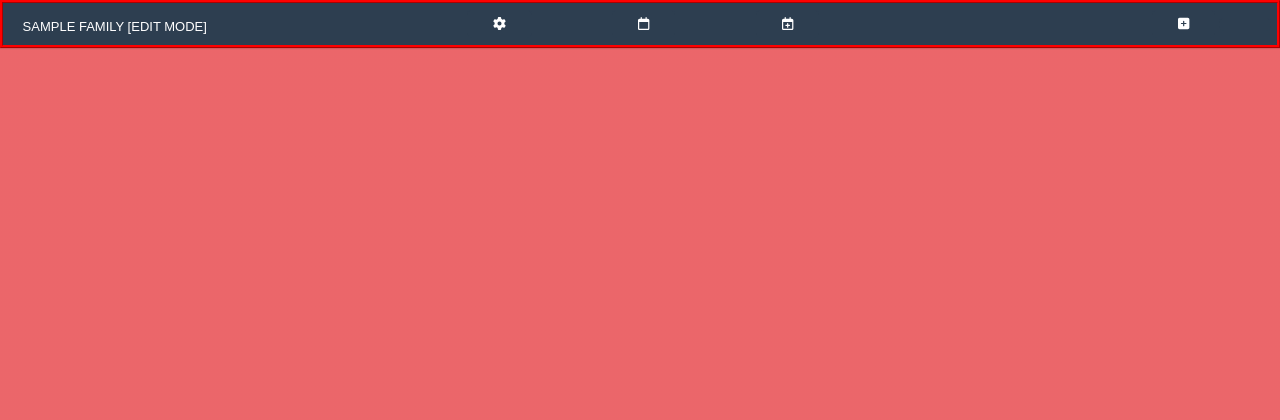
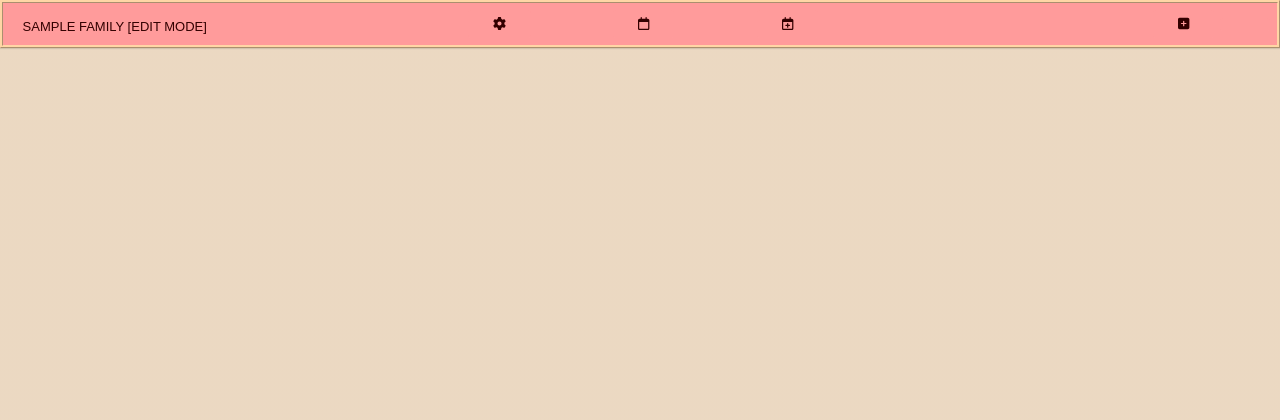
Before and after one commit to charles-dubos/Portail, a Flask app: template monSite/templates/pages/edit.html in a window 1280 px wide. Shown: the top 420 px of the page. Run offline with Flask 3, Linux system fonts and the light colour scheme; the template is opened without the code that fills it: most values are stand-ins (such as "Sample title", 1, 10 or a date in 2020); grey boxes marked "Sample" are stand-in pictures; parts of the project's set-up code (start-up, migrations or seed data) failed here and were passed over; some libraries are stand-ins or nearby versions; some web fonts are replaced.

Commit message:
Auto light/dark mode

```diff
--- a/monSite.json
+++ b/monSite.json
@@ -351,7 +351,6 @@
   },
   "CONFIGURATION": {
     "mainPage": "liens",
-    "modeSombre": "1",
     "logFile": "monSite.log",
     "logLevel": "DEBUG",
     "serverManagerUrl": "http://127.0.0.1:1805",
--- a/monSite/functions/general.py
+++ b/monSite/functions/general.py
@@ -8,7 +8,6 @@ from os import pardir
 MAIN_DIR=abspath(join(dirname(__file__), '../..'))
 DATABASE_NAME=f'{MAIN_DIR}/monSite.json'
 DEFAULT_CONF={
-    "modeSombre": "1",
     "host":"pi.dubs",
     "port":"443",
     "logFile": f"{MAIN_DIR}/monSite.log",
--- a/monSite/static/css/profile.css
+++ b/monSite/static/css/profile.css
@@ -1,15 +1,38 @@
+/* Dark mode par défaut */
 :root {
-  --fg-color: #7f8c8d;
-  --bg-color: #111f1f;
+  /* Menus */
+  --fg-menu-color: #dda1f7;
+  --bg-menu-color: #3C0753;
+  --emph-menu-color:  #eed0fb;
 
-  --fg-menu-color: #7f8c8d;
-  --bg-menu-color: #2d3e50;
-  --emph-menu-color: white;
+  /* Mode normal */
+  --fg-color: #b6b9fc;
+  --bg-color: #030637;
+  --bg-filter: #03063788;
 
-  --light-filter: #ffffff88;
-  --dark-filter: #00000088;
-  --edit-color: #ff0000;
-  --edit-filter: #ff000088;
+  /* Mode édition */
+  --edit-color: #910A67;
+  --edit-filter: #910A6788;
+
+  /* Pas de déformation des images */
+}
+
+@media (prefers-color-scheme: light) {
+  :root {
+  /* Menus */
+  --fg-menu-color: #660000;
+  --bg-menu-color: #FF9B9B;
+  --emph-menu-color: #330000;
+
+  /* Mode normal */
+  --fg-color: #666400;
+  --bg-color: #FFFEC4;
+  --bg-filter: #FFFEC488;
+
+  /* Mode édition */
+  --edit-color: #FFD6A5;
+  --edit-filter: #FFD6A588;
+  }
 }
 
 body {
--- a/monSite/static/css/styles.css
+++ b/monSite/static/css/styles.css
@@ -202,6 +202,7 @@ img {
     width: 100%;
     height: 100%;
     object-fit: contain;
+    filter: none;
 }
 .card-name {
     width: 90%;
@@ -225,7 +226,7 @@ img {
     height: 100%; /* Full height */
     overflow: auto; /* Enable scroll if needed */
     background-color: var(--bg-color); /* Fallback color */
-    background-color: var(--dark-filter); /* Black w/ opacity */
+    background-color: var(--bg-filter); /* Black w/ opacity */
 }
 
 /* Modal Content/Box */
```
Also changed, not shown: monSite/templates/pages/main.html (+5 -10 lines), 1 other file.
